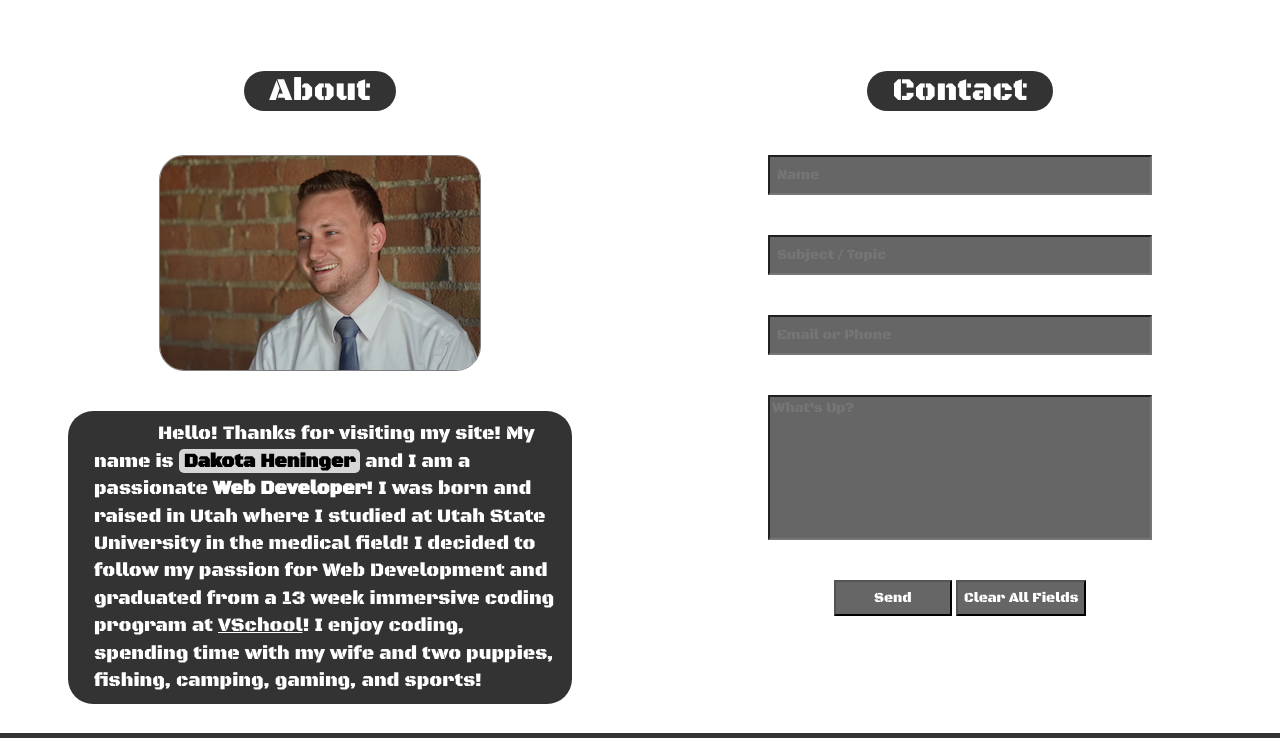
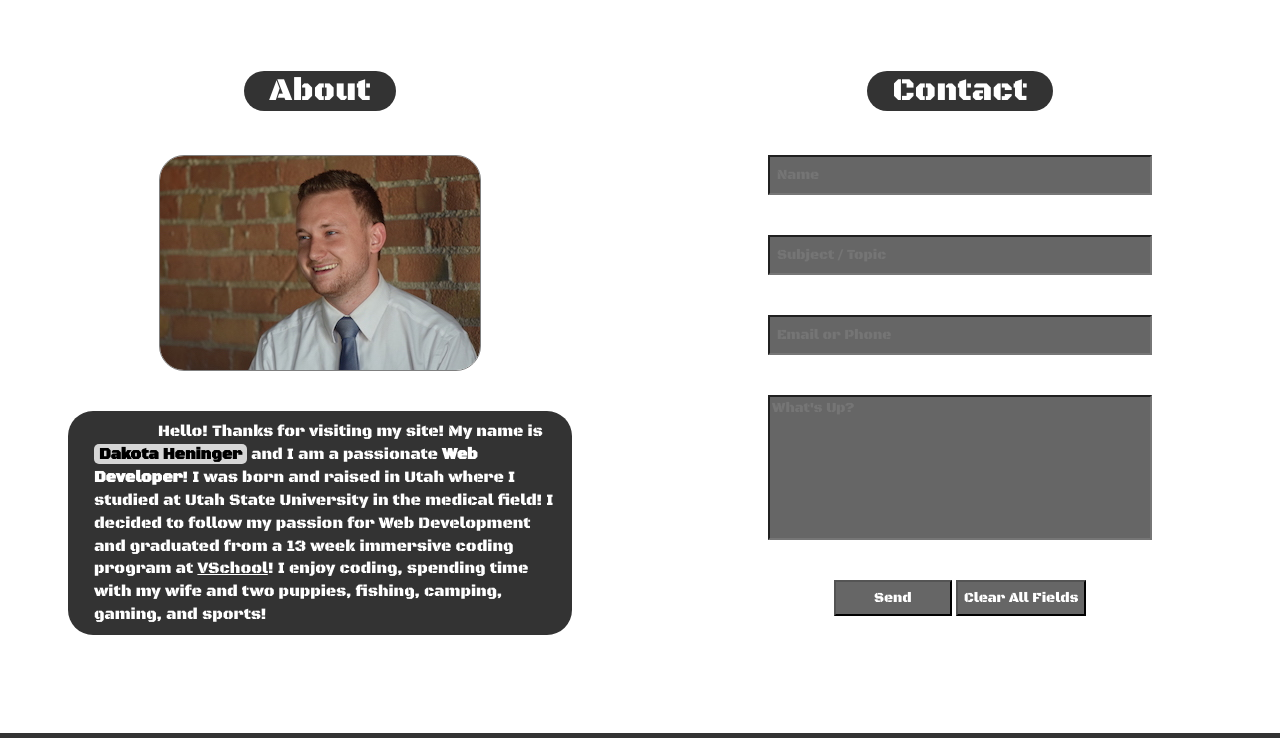
Before and after one commit to dakotaheninger/Portfolio, a website: page src/index.html in a window 1280 px wide. Shown: the part 2467-3205 px from the top of the page. Drawn offline with nearby package versions, Linux system fonts and the light colour scheme; a web font is replaced by a local one.

Commit message:
Styling Changes

```diff
--- a/src/index.css
+++ b/src/index.css
@@ -184,7 +184,7 @@ h1 {
 .about-me {
     text-indent: 5vw;
     color: white;
-    font-size: 1.5vmax;
+    font-size: 1.25vmax;
     font-family: 'Black Ops One', cursive;
     background-color: rgba(0,0,0,0.8);
     padding-top: .75vmax;
```
